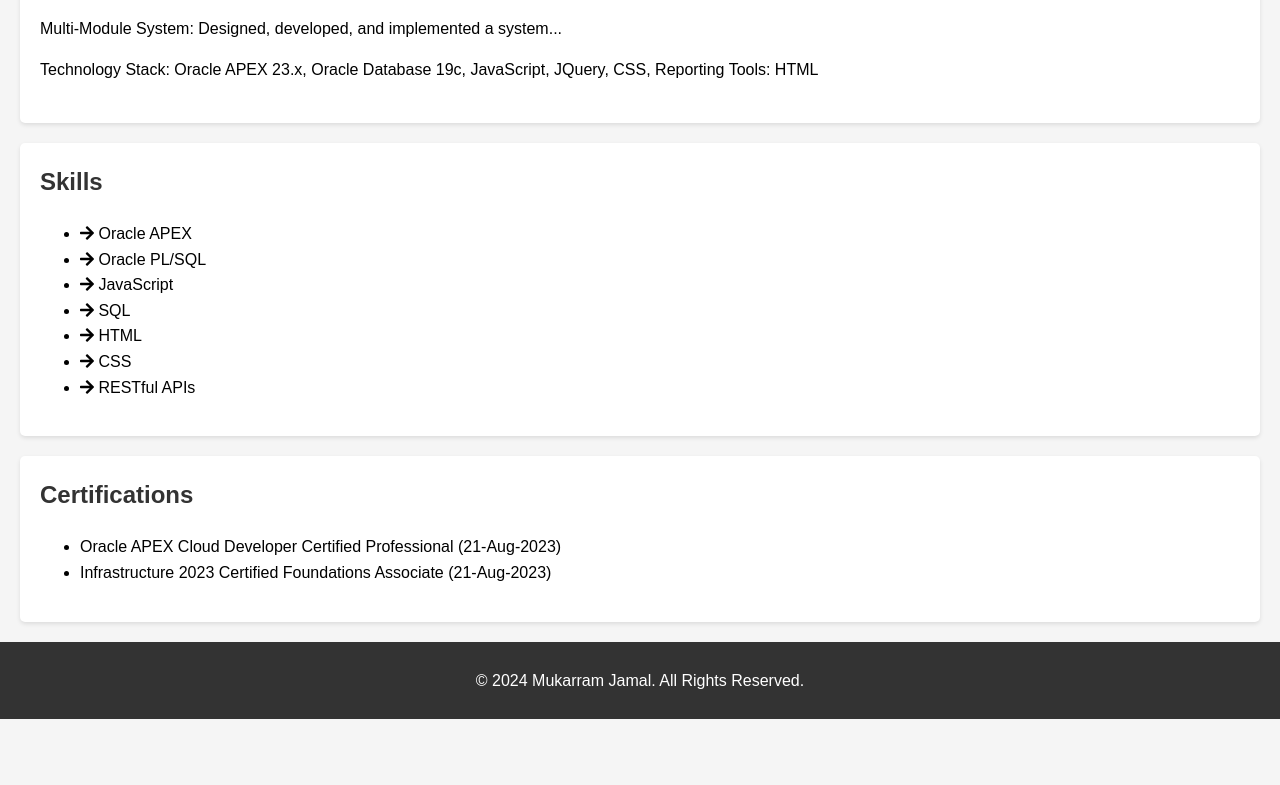
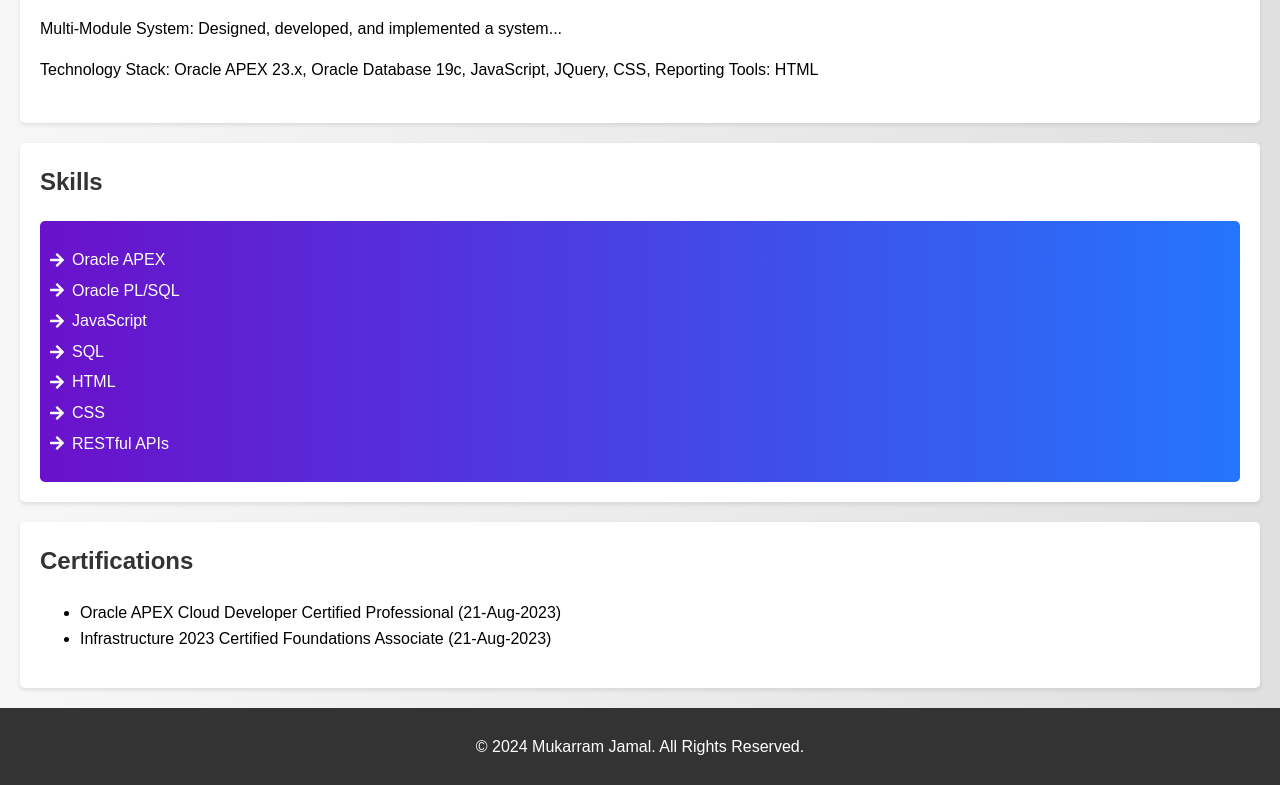
Before and after one commit to Mukarram-Jamal/mukarram.github.io, a plain HTML site: page index.html in a window 1280 px wide. Shown: the part 759-1544 px from the top of the page. Before the commit the page ends 1478 px from the top, so only its background shows below. Drawn offline with Linux system fonts and the light colour scheme.

Commit message:
Update styles.css

```diff
--- a/styles.css
+++ b/styles.css
@@ -5,7 +5,7 @@ body {
     line-height: 1.6;
     margin: 0;
     padding: 0;
-    background-color: #f5f5f5;
+    background: linear-gradient(to right, #f7f7f7, #e0e0e0);
 }
 
 header {
@@ -47,6 +47,30 @@ section h2 {
     margin-bottom: 20px;
 }
 
+.skill-box {
+    background: linear-gradient(to right, #6a11cb, #2575fc);
+    color: #fff;
+    padding: 10px;
+    border-radius: 5px;
+}
+
+.skill-box ul {
+    list-style-type: none;
+    padding: 0;
+}
+
+.skill-box li {
+    margin: 5px 0;
+    font-size: 1em;
+    display: flex;
+    align-items: center;
+}
+
+.skill-box i {
+    margin-right: 8px;
+    color: #fff;
+}
+
 footer {
     background-color: #333;
     color: #fff;
```
